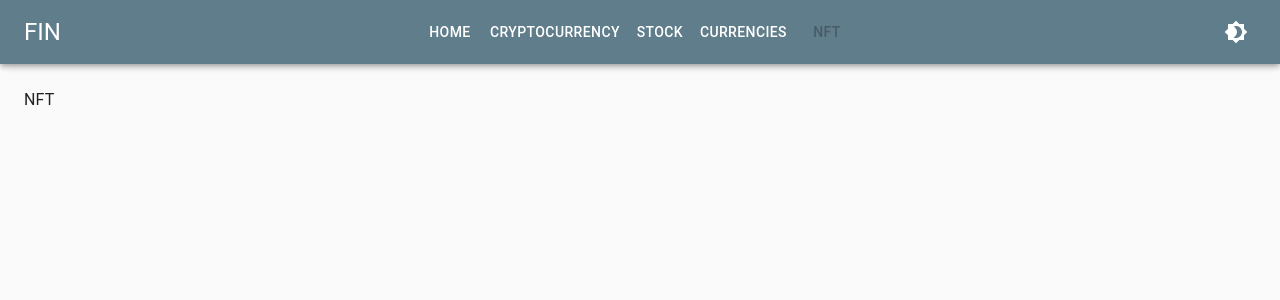
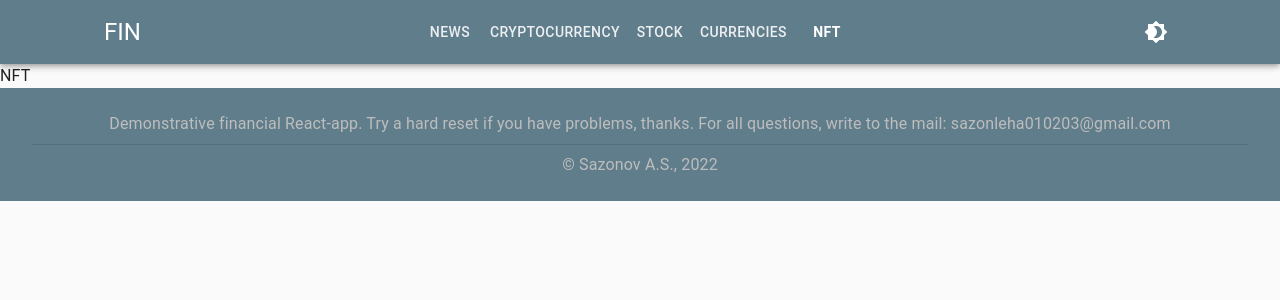
Before and after one commit to AlexeySazonov31/finance-React, a React (Create React App) app in the folder development/: page /nft in a window 1280 px wide. Shown: the top 300 px of the page. Built offline with nearby package versions, Linux system fonts and the light colour scheme.

Commit message:
!news end!

```diff
--- a/development/src/App.js
+++ b/development/src/App.js
@@ -15,6 +15,12 @@ import Typography from "@mui/material/Typography";
 import Button from "@mui/material/Button";
 import HomeIcon from "@mui/icons-material/Home";
 
+import BottomNavigation from "@mui/material/BottomNavigation";
+import BottomNavigationAction from "@mui/material/BottomNavigationAction";
+
+import ToggleButton from "@mui/material/ToggleButton";
+import ToggleButtonGroup from "@mui/material/ToggleButtonGroup";
+
 import { Link, useLocation } from "react-router-dom";
 import Routes from "./routes";
 
@@ -22,6 +28,7 @@ import { useTheme, ThemeProvider, createTheme } from "@mui/material/styles";
 
 import Brightness4Icon from "@mui/icons-material/Brightness4";
 import Brightness7Icon from "@mui/icons-material/Brightness7";
+import NewspaperIcon from "@mui/icons-material/Newspaper";
 
 import {
   blueGrey,
@@ -30,20 +37,19 @@ import {
   lime,
   lightGreen,
   grey,
-  blue
+  blue,
 } from "@mui/material/colors/";
+import { Paper } from "@mui/material";
 const ColorModeContext = React.createContext({ toggleColorMode: () => {} });
 
 const drawerWidth = 240;
 const navItems = [
-  { name: "Home", to: "/" },
+  { name: "News", to: "/", icon: <NewspaperIcon /> },
   { name: "Сryptocurrency", to: "/cryptocurrency" },
   { name: "Stock", to: "/stock" },
   { name: "Currencies", to: "/currencies" },
   { name: "NFT", to: "/nft" },
 ];
-
-
 
 function App() {
   const theme = useTheme();
@@ -66,8 +72,9 @@ function App() {
       <List>
         {navItems.map((elem, item) => (
           <ListItem key={item} disablePadding>
-            {location.pathname === elem.to ? (            <ListItemButton
-              sx={{ textAlign: "left", ml: 1, }}
+            {location.pathname === elem.to ? (
+              <ListItemButton
+                sx={{ textAlign: "left", ml: 1 }}
                 component={Link}
                 to={elem.to}
                 selected
@@ -76,8 +83,10 @@ function App() {
                   <HomeIcon></HomeIcon>
                 </ListItemIcon>
                 <ListItemText primary={elem.name} />
-            </ListItemButton>) : (            <ListItemButton
-              sx={{ textAlign: "left", ml: 1, }}
+              </ListItemButton>
+            ) : (
+              <ListItemButton
+                sx={{ textAlign: "left", ml: 1 }}
                 component={Link}
                 to={elem.to}
               >
@@ -85,18 +94,24 @@ function App() {
                   <HomeIcon></HomeIcon>
                 </ListItemIcon>
                 <ListItemText primary={elem.name} />
-            </ListItemButton>)}
-
+              </ListItemButton>
+            )}
           </ListItem>
         ))}
       </List>
     </Box>
   );
-  const colorBackground = (theme.palette.mode === 'light' ? '#fafafa' : '#3b3b3b');
+
+  const colorBackground =
+    theme.palette.mode === "light" ? "#fafafa" : "#3b3b3b";
   return (
-    <Box sx={{ display: "flex", minHeight: '100vh' }} bgcolor={colorBackground} width="1">
+    <Box
+      sx={{ display: "flex", minHeight: "100vh" }}
+      bgcolor={colorBackground}
+      width="1"
+    >
       <AppBar component="nav">
-        <Toolbar sx={{ display: "flex", justifyContent: "space-between" }}>
+        <Toolbar sx={{ display: "flex", justifyContent: "space-between", px: { sx: 0, md: 13 } }}>
           <IconButton
             color="inherit"
             aria-label="open drawer"
@@ -108,22 +123,30 @@ function App() {
           >
             <MenuIcon fontSize="inherit" />
           </IconButton>
-          <Typography variant="h5" component="div" sx={{ display: "block" }} color="inherit">
+          <Typography
+            variant="h5"
+            component="div"
+            sx={{ display: "block" }}
+            color="inherit"
+          >
             FIN
           </Typography>
+
           <Box sx={{ display: { xs: "none", sm: "block" } }}>
             {navItems.map((elem, item) => (
               <>
-              { location.pathname === elem.to ? (
+                {location.pathname === elem.to ? (
                   <Button
                     key={item}
                     component={Link}
                     to={elem.to}
                     variant="text"
                     color="inherit"
-                disabled
+                    sx={{
+                      color: theme.palette.mode === "dark" ? blue[200] : "#fff",
+                      fontWeight: 600,
+                    }}
                   >
-
                     {elem.name}
                   </Button>
                 ) : (
@@ -133,15 +156,18 @@ function App() {
                     to={elem.to}
                     variant="text"
                     color="inherit"
+                    sx={{
+                      color:
+                        theme.palette.mode === "light" ? blueGrey[50] : "#fff",
+                    }}
                   >
-
                     {elem.name}
                   </Button>
-              ) }
+                )}
               </>
-
             ))}
           </Box>
+
           <IconButton
             sx={{ mr: 0 }}
             onClick={colorMode.toggleColorMode}
@@ -175,14 +201,33 @@ function App() {
           {drawer}
         </Drawer>
       </Box>
-      <Box component="main" sx={{ p: 3, width: 1 }}>
+
+      <Box component="main" sx={{ width: 1 }}>
         <Toolbar />
-        <Routes />
+
+        <Routes  sx={{padding: { xs: 0, sm: 3 }}}/>
+
+        <Box bgcolor={ ( theme.palette.mode === 'light' ? blueGrey[500] : '#333333' )} sx={{
+          display: 'flex',
+          flexDirection: 'column',
+          justifyContent: 'center',
+          alignContent: 'center',
+          padding: 3,
+          marginTop: {xs: 2, sm: 0},
+        }} >
+          <Typography align="center" sx={{
+            color: grey[400],
+          }} color="#fff" variant="body1">Demonstrative financial React-app. Try a hard reset if you have problems, thanks. For all questions, write to the mail: sazonleha010203@gmail.com</Typography>
+          <Divider sx={{m: 1}}/>
+          <Typography align="center" sx={{
+            color: grey[400],
+          }} color="#fff" variant="body1">© Sazonov A.S., {new Date().getFullYear()}</Typography>
+        </Box>
+
       </Box>
     </Box>
   );
 }
-
 
 /*  blueGrey,
   common,
@@ -195,27 +240,28 @@ function App() {
 const getDesignTokens = (mode) => ({
   palette: {
     mode,
-      ...(mode === 'light'
+    ...(mode === "light"
       ? {
           primary: {
             light: blueGrey[400],
             main: blueGrey[500],
             dark: blueGrey[600],
-          contrastText: '#fff',
+            contrastText: "#fff",
           },
           background: {
             paper: grey[200],
           },
           text: {
-          primary: grey[900],
-          secondary: grey[900],
+            primary: "#000",
+            secondary: "#000",
+          },
         }
-      } : {
+      : {
           background: {
             paper: grey[900],
           },
-      })
-  }
+        }),
+  },
 });
 
 export default function ToggleColorMode() {
--- a/development/src/pages/Nft/index.jsx
+++ b/development/src/pages/Nft/index.jsx
@@ -4,3 +4,5 @@ function Nft(){
 }
 
 export default Nft;
+
+//  1Y8YqrvrEE4H0d72amNDdpX79r6IJ7AkvuXRSRTnWM4ajj33kAChqnIMUEqXwWkT
```
Also changed, not shown: development/src/pages/Home/index.jsx (+68 -32 lines). Lines whose indentation alone changed are shown as unchanged.
